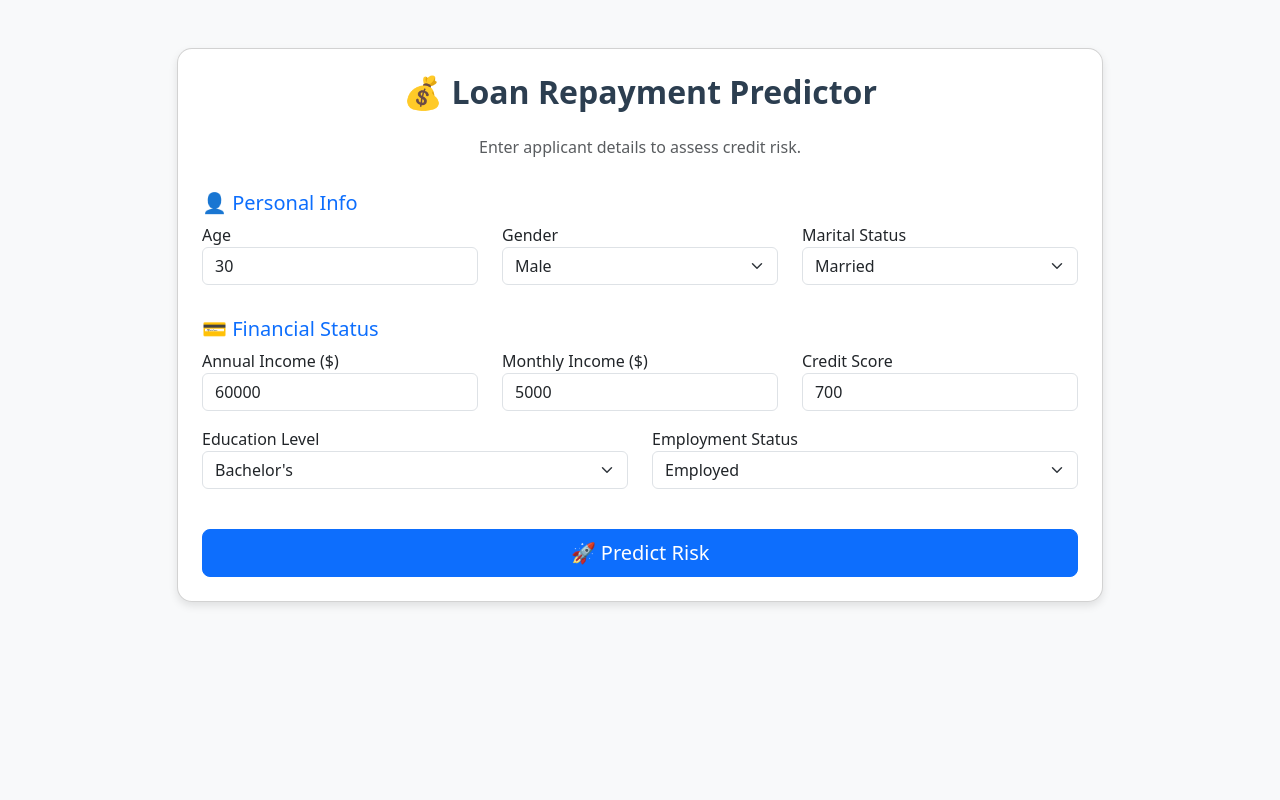
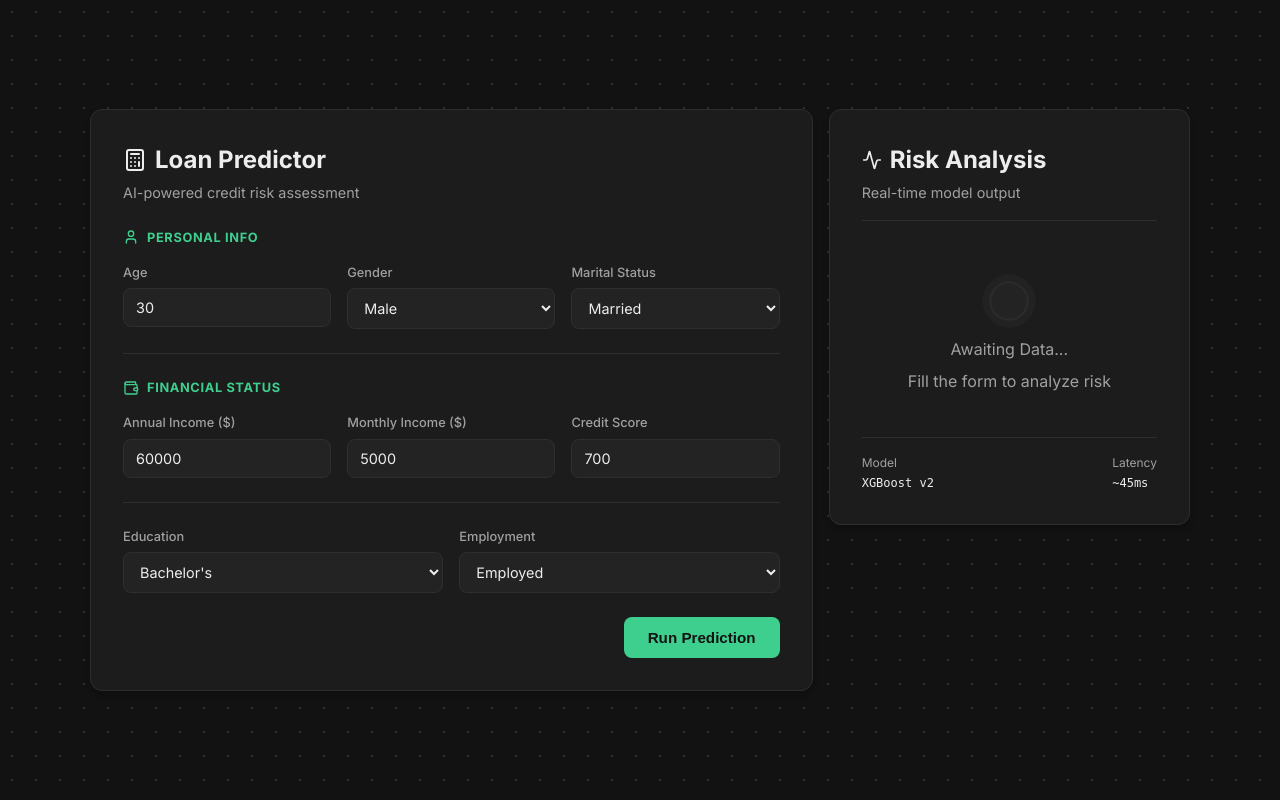
Before and after one commit to AdityaRajput8/Loan-Predictor, a Flask app: page / in a window 1280 px wide. Run offline with Flask 3, Linux system fonts and the light colour scheme; parts of the project's set-up code (start-up, migrations or seed data) failed here and were passed over.

Commit message:
refactor: improve UI styling and structured prediction data handling

```diff
--- a/app.py
+++ b/app.py
@@ -57,17 +57,34 @@ def home():
             features_scaled=scaler.transform(features)
             # 5. Make Prediction
             prediction = model.predict(features_scaled)
-            probability = model.predict_proba(features_scaled)[0][1]
+            probability = model.predict_proba(features_scaled)[0][1] # Probability of CLASS 1 (Approved)
+
             # 6. Format the Result
+            # We will pass structured data to the template for better UI handling
             if prediction[0] == 1:
-                prediction_text = f"✅ Approved! (Probability: {probability:.2%})"
+                prediction_label = "Approved"
+                prediction_class = "safe"
+                # If approved, score is high (probability of 1)
+                prediction_score = round(probability * 100)
             else:
-                prediction_text = f"⚠️ High Risk - Likely to Default (Probability: {1-probability:.2%})"
+                prediction_label = "High Risk"
+                prediction_class = "risk"
+                # If risk, score is low (probability of 1 is low)
+                # Or we can show "Risk Score" where high is bad.
+                # Let's stick to "Credit Score / Safety Score" where 100 is good.
+                prediction_score = round(probability * 100)
 
         except Exception as e:
-            prediction_text = f"Error: {str(e)}"
+            prediction_label = "Error"
+            prediction_class = "error"
+            prediction_score = 0
+            prediction_text = str(e) # Fallback for error message
 
-    # Render the HTML page and pass the prediction text to it
-    return render_template('index.html', prediction_result=prediction_text)
+    # Render the HTML page and pass structured data
+    return render_template('index.html',
+                           prediction_text=prediction_text if 'prediction_text' in locals() else None,
+                           result_label=prediction_label if 'prediction_label' in locals() else None,
+                           result_class=prediction_class if 'prediction_class' in locals() else None,
+                           result_score=prediction_score if 'prediction_score' in locals() else None)
 if __name__=='__main__':
     app.run(debug=True)
--- a/static/css/style.css
+++ b/static/css/style.css
@@ -0,0 +1,399 @@
+/* CSS Reset & Basic Setup */
+* {
+    box-sizing: border-box;
+    margin: 0;
+    padding: 0;
+}
+
+:root {
+    /* Colors */
+    --bg-color: #121212;
+    --card-bg: #1c1c1c;
+    --text-primary: #ededed;
+    --text-secondary: #a0a0a0;
+    --border-color: #2e2e2e;
+
+    /* Brand Colors */
+    --primary-green: #3ecf8e;
+    --primary-green-hover: #34b27b;
+    --primary-green-glow: rgba(62, 207, 142, 0.4);
+
+    --input-bg: #232323;
+    --input-focus-border: #3ecf8e;
+
+    --danger-red: #ef4444;
+    --success-green-bg: rgba(62, 207, 142, 0.1);
+    --success-green-text: #3ecf8e;
+    --danger-red-bg: rgba(239, 68, 68, 0.1);
+    --danger-red-text: #ef4444;
+
+    /* Spacing */
+    --spacing-xs: 4px;
+    --spacing-sm: 8px;
+    --spacing-md: 16px;
+    --spacing-lg: 24px;
+    --spacing-xl: 32px;
+
+    /* Radius */
+    --radius-sm: 4px;
+    --radius-md: 8px;
+    --radius-lg: 12px;
+}
+
+body {
+    font-family: 'Inter', -apple-system, BlinkMacSystemFont, "Segoe UI", Roboto, Helvetica, Arial, sans-serif;
+    background-color: var(--bg-color);
+    /* Subtle dot pattern background */
+    background-image: radial-gradient(#2e2e2e 1px, transparent 1px);
+    background-size: 24px 24px;
+    color: var(--text-primary);
+    line-height: 1.5;
+    min-height: 100vh;
+    display: flex;
+    justify-content: center;
+    align-items: center;
+    padding: var(--spacing-md);
+}
+
+/* Layout - Dashboard */
+.main-wrapper {
+    width: 100%;
+    max-width: 1100px;
+}
+
+.dashboard-grid {
+    display: grid;
+    grid-template-columns: 2fr 1fr; /* 2 parts form, 1 part analysis */
+    gap: var(--spacing-md);
+    align-items: start;
+}
+
+/* Cards */
+.card {
+    background-color: var(--card-bg);
+    border: 1px solid var(--border-color);
+    border-radius: var(--radius-lg);
+    box-shadow: 0 4px 6px rgba(0, 0, 0, 0.2);
+    padding: var(--spacing-xl);
+    overflow: hidden;
+    position: relative;
+    /* Subtle border glow trigger */
+    transition: box-shadow 0.3s ease;
+}
+
+.card:hover {
+    box-shadow: 0 8px 24px rgba(0,0,0,0.3);
+}
+
+.card-header {
+    margin-bottom: var(--spacing-lg);
+    text-align: left;
+}
+.card-header.align-left {
+    text-align: left;
+    border-bottom: 1px solid var(--border-color);
+    padding-bottom: var(--spacing-md);
+    margin-bottom: var(--spacing-md);
+}
+
+.header-title {
+    font-size: 1.5rem;
+    font-weight: 700;
+    color: var(--text-primary);
+    display: flex;
+    align-items: center;
+    gap: var(--spacing-sm);
+}
+
+.header-subtitle {
+    color: var(--text-secondary);
+    font-size: 0.9rem;
+    margin-top: 4px;
+}
+
+/* Form Styles */
+.form-section {
+    margin-bottom: var(--spacing-lg);
+    padding-bottom: var(--spacing-lg);
+    border-bottom: 1px solid var(--border-color);
+}
+.form-section:last-of-type {
+    border-bottom: none;
+    margin-bottom: 0;
+    padding-bottom: 0;
+}
+
+.section-title {
+    color: var(--primary-green);
+    font-size: 0.8rem;
+    text-transform: uppercase;
+    letter-spacing: 0.05em;
+    font-weight: 700;
+    margin-bottom: var(--spacing-md);
+    display: flex;
+    align-items: center;
+    gap: var(--spacing-sm);
+}
+
+/* Inputs & Glow */
+.grid-row {
+    display: grid;
+    grid-template-columns: repeat(3, 1fr);
+    gap: var(--spacing-md);
+}
+.grid-row.two-col {
+    grid-template-columns: repeat(2, 1fr);
+}
+
+.input-group label {
+    font-size: 0.8rem;
+    color: var(--text-secondary);
+    margin-bottom: 6px;
+    font-weight: 500;
+    display: block;
+}
+
+.input-field {
+    width: 100%;
+    background-color: var(--input-bg);
+    border: 1px solid var(--border-color);
+    color: var(--text-primary);
+    padding: 10px 12px;
+    border-radius: var(--radius-md);
+    font-size: 0.9rem;
+    font-family: inherit;
+    outline: none;
+    transition: all 0.2s ease;
+}
+
+.input-field:focus {
+    border-color: var(--input-focus-border);
+    box-shadow: 0 0 0 3px rgba(62, 207, 142, 0.15); /* Focus Glow */
+}
+
+/* Buttons & Loading State */
+.form-actions {
+    margin-top: var(--spacing-lg);
+    display: flex;
+    justify-content: flex-end;
+}
+
+.btn {
+    cursor: pointer;
+    border: none;
+    font-size: 0.95rem;
+    font-weight: 600;
+    padding: 12px 24px;
+    border-radius: var(--radius-md);
+    transition: all 0.2s ease;
+    display: inline-flex;
+    align-items: center;
+    justify-content: center;
+    min-width: 140px;
+    position: relative;
+    overflow: hidden;
+}
+
+.btn-primary {
+    background-color: var(--primary-green);
+    color: #121212;
+}
+
+.btn-primary:hover {
+    background-color: var(--primary-green-hover);
+    transform: translateY(-1px);
+    box-shadow: 0 4px 12px rgba(62, 207, 142, 0.3);
+}
+
+/* Loading Animation */
+.btn.loading .btn-text {
+    opacity: 0;
+}
+.btn.loading::after {
+    content: "";
+    position: absolute;
+    width: 20px;
+    height: 20px;
+    border: 2px solid transparent;
+    border-top-color: #1c1c1c;
+    border-radius: 50%;
+    animation: spin 0.8s linear infinite;
+}
+
+@keyframes spin {
+    to { transform: rotate(360deg); }
+}
+
+/* Analysis Panel */
+.analysis-content {
+    min-height: 200px;
+    display: flex;
+    flex-direction: column;
+    align-items: center;
+    justify-content: center;
+    padding: var(--spacing-md) 0;
+}
+
+/* Gauge */
+.gauge-container {
+    text-align: center;
+    width: 100%;
+}
+
+.gauge {
+    width: 180px;
+    height: 90px; /* Half circle */
+    position: relative;
+    overflow: hidden;
+    margin: 0 auto var(--spacing-md);
+}
+
+.gauge-body {
+    width: 180px;
+    height: 180px; /* Full circle */
+    background: #333; /* Track color */
+    border-radius: 50%;
+    position: relative;
+}
+
+.gauge-fill {
+    position: absolute;
+    top: 0; left: 0;
+    width: 100%; height: 100%;
+    border-radius: 50%;
+    background: conic-gradient(from 270deg, var(--primary-green) 0%, var(--primary-green) var(--angle), transparent var(--angle));
+    /* Thinner ring to give more space for text */
+    mask: radial-gradient(transparent 68%, black 69%);
+    -webkit-mask: radial-gradient(transparent 68%, black 69%);
+    transition: --angle 1s cubic-bezier(0.1, 0, 0.1, 1);
+}
+
+.gauge-cover {
+    position: absolute;
+    top: 0;
+    left: 0;
+    width: 100%;
+    height: 50%; /* Only top half */
+
+    text-align: center;
+    display: flex;
+    flex-direction: column;
+    align-items: center;
+    justify-content: flex-end;
+    padding-bottom: 2px; /* Fine tune to lift slightly off the cut-off line */
+    z-index: 10;
+}
+
+.score-text {
+    font-size: 2.25rem;
+    font-weight: 800;
+    line-height: 1;
+    color: var(--text-primary);
+    margin-bottom: 0;
+    display: flex;
+    align-items: baseline;
+    gap: 2px;
+}
+
+.score-sub {
+    font-size: 0.9rem;
+    font-weight: 500;
+    color: var(--text-secondary);
+    opacity: 0.8;
+}
+.score-label {
+    font-size: 0.8rem;
+    text-transform: uppercase;
+    letter-spacing: 1px;
+    color: var(--text-secondary);
+    margin-top: 4px;
+}
+
+/* Result Badge */
+.gauge-container.risk {
+    /* Override the green for the gauge if it's high risk */
+    --primary-green: var(--danger-red);
+}
+
+.result-badge {
+    display: inline-flex;
+    align-items: center;
+    gap: 8px;
+    padding: 8px 16px;
+    border-radius: 20px;
+    font-weight: 600;
+    font-size: 0.9rem;
+    margin-top: var(--spacing-md);
+}
+.result-badge.safe {
+    background-color: var(--success-green-bg);
+    color: var(--success-green-text);
+    border: 1px solid rgba(62, 207, 142, 0.3);
+}
+.result-badge.risk {
+    background-color: var(--danger-red-bg);
+    color: var(--danger-red-text);
+    border: 1px solid rgba(239, 68, 68, 0.3);
+    /* Override gauge color if risk */
+}
+
+/* Empty State */
+.empty-state {
+    text-align: center;
+    color: var(--text-secondary);
+    display: flex;
+    flex-direction: column;
+    align-items: center;
+    gap: var(--spacing-sm);
+}
+.pulse-ring {
+    width: 40px; height: 40px;
+    border-radius: 50%;
+    background: var(--input-bg);
+    border: 2px solid var(--border-color);
+    margin-bottom: var(--spacing-sm);
+    animation: pulse 2s infinite;
+}
+@keyframes pulse {
+    0% { transform: scale(0.95); box-shadow: 0 0 0 0 rgba(255, 255, 255, 0.1); }
+    70% { transform: scale(1); box-shadow: 0 0 0 10px rgba(255, 255, 255, 0); }
+    100% { transform: scale(0.95); box-shadow: 0 0 0 0 rgba(255, 255, 255, 0); }
+}
+
+/* Stats Row */
+.stats-row {
+    margin-top: auto; /* Push to bottom */
+    padding-top: var(--spacing-md);
+    border-top: 1px solid var(--border-color);
+    display: flex;
+    justify-content: space-between;
+}
+.stat-item {
+    display: flex;
+    flex-direction: column;
+    font-size: 0.75rem;
+}
+.stat-label { color: var(--text-secondary); }
+.stat-val { color: var(--text-primary); font-family: monospace; margin-top: 2px;}
+
+/* Icons sizing */
+.icon-sm { width: 16px; height: 16px; }
+.icon-md { width: 20px; height: 20px; }
+.icon-lg { width: 24px; height: 24px; }
+
+/* Responsive */
+@media (max-width: 900px) {
+    .dashboard-grid {
+        grid-template-columns: 1fr;
+    }
+    .analysis-card {
+        order: -1; /* Show analysis on top on mobile if results exist, or bottom? keep default order. */
+        /* Let's keep form first usually, but result should be visible if predicted. */
+    }
+}
+
+@media (max-width: 600px) {
+    .grid-row { grid-template-columns: 1fr; }
+    .grid-row.two-col { grid-template-columns: 1fr; }
+    .card { padding: var(--spacing-md); }
+}
--- a/templates/index.html
+++ b/templates/index.html
@@ -4,87 +4,97 @@
     <meta charset="UTF-8">
     <meta name="viewport" content="width=device-width, initial-scale=1.0">
     <title>Loan Prediction AI</title>
-    <link href="https://cdn.jsdelivr.net/npm/bootstrap@5.3.0/dist/css/bootstrap.min.css" rel="stylesheet">
-    <style>
-        body { background-color: #f8f9fa; }
-        .card { border-radius: 15px; box-shadow: 0 4px 8px rgba(0,0,0,0.1); }
-        .header-title { color: #2c3e50; font-weight: bold; }
-        .result-box { margin-top: 20px; padding: 15px; border-radius: 10px; font-weight: bold; text-align: center;}
-        .result-safe { background-color: #d4edda; color: #155724; border: 1px solid #c3e6cb; }
-        .result-risk { background-color: #f8d7da; color: #721c24; border: 1px solid #f5c6cb; }
-    </style>
+
+    <!-- Google Fonts: Inter -->
+    <link rel="preconnect" href="https://fonts.googleapis.com">
+    <link rel="preconnect" href="https://fonts.gstatic.com" crossorigin>
+    <link href="https://fonts.googleapis.com/css2?family=Inter:wght@400;500;600;700&display=swap" rel="stylesheet">
+
+    <link rel="stylesheet" href="{{ url_for('static', filename='css/style.css') }}">
 </head>
 <body>
 
-<div class="container mt-5 mb-5">
-    <div class="row justify-content-center">
-        <div class="col-lg-10">
-            <div class="card p-4">
-                <h2 class="text-center header-title mb-4">💰 Loan Repayment Predictor</h2>
-                <p class="text-center text-muted">Enter applicant details to assess credit risk.</p>
+<div class="main-wrapper">
+    <div class="dashboard-grid">
 
-                <form action="/" method="POST">
+        <!-- Left Column: Input Form -->
+        <div class="card form-card">
+            <header class="card-header">
+                <h2 class="header-title">
+                    <i data-lucide="calculator" class="icon-lg"></i> Loan Predictor
+                </h2>
+                <p class="header-subtitle">AI-powered credit risk assessment</p>
+            </header>
 
-                    <h5 class="text-primary mt-3">👤 Personal Info</h5>
-                    <div class="row">
-                        <div class="col-md-4 mb-3">
+            <form action="/" method="POST" class="auth-form" id="predictionForm">
+
+                <section class="form-section">
+                    <h5 class="section-title"><i data-lucide="user" class="icon-sm"></i> Personal Info</h5>
+                    <div class="grid-row">
+                        <div class="input-group">
                             <label>Age</label>
-                            <input type="number" name="age" class="form-control" required value="30">
+                            <input type="number" name="age" class="input-field" required value="30">
                         </div>
-                        <div class="col-md-4 mb-3">
+                        <div class="input-group">
                             <label>Gender</label>
-                            <select name="gender" class="form-select">
+                            <select name="gender" class="input-field">
                                 <option value="1">Male</option>
                                 <option value="0">Female</option>
                                 <option value="2">Other</option>
                             </select>
                         </div>
-                        <div class="col-md-4 mb-3">
+                        <div class="input-group">
                             <label>Marital Status</label>
-                            <select name="marital" class="form-select">
+                            <select name="marital" class="input-field">
                                 <option value="1">Married</option>
                                 <option value="2">Single</option>
                                 <option value="0">Divorced</option>
                             </select>
                         </div>
                     </div>
+                </section>
 
-                    <h5 class="text-primary mt-3">💳 Financial Status</h5>
-                    <div class="row">
-                        <div class="col-md-4 mb-3">
+                <section class="form-section">
+                    <h5 class="section-title"><i data-lucide="wallet" class="icon-sm"></i> Financial Status</h5>
+                    <div class="grid-row">
+                        <div class="input-group">
                             <label>Annual Income ($)</label>
-                            <input type="number" name="annual_income" class="form-control" value="60000">
+                            <input type="number" name="annual_income" class="input-field" value="60000">
                         </div>
-                        <div class="col-md-4 mb-3">
+                        <div class="input-group">
                             <label>Monthly Income ($)</label>
-                            <input type="number" name="monthly_income" class="form-control" value="5000">
+                            <input type="number" name="monthly_income" class="input-field" value="5000">
                         </div>
-                        <div class="col-md-4 mb-3">
+                        <div class="input-group">
                             <label>Credit Score</label>
-                            <input type="number" name="credit_score" class="form-control" value="700">
+                            <input type="number" name="credit_score" class="input-field" value="700">
                         </div>
                     </div>
+                </section>
 
-                    <div class="row">
-                        <div class="col-md-6 mb-3">
-                            <label>Education Level</label>
-                            <select name="education" class="form-select">
+                <section class="form-section">
+                    <div class="grid-row two-col">
+                        <div class="input-group">
+                            <label>Education</label>
+                            <select name="education" class="input-field">
                                 <option value="1">Bachelor's</option>
                                 <option value="4">Master's</option>
                                 <option value="3">High School</option>
                                 <option value="0">Associate</option>
                             </select>
                         </div>
-                        <div class="col-md-6 mb-3">
-                            <label>Employment Status</label>
-                            <select name="employment" class="form-select">
+                        <div class="input-group">
+                            <label>Employment</label>
+                            <select name="employment" class="input-field">
                                 <option value="0">Employed</option>
                                 <option value="2">Self-Employed</option>
                                 <option value="3">Unemployed</option>
                             </select>
                         </div>
                     </div>
+                </section>
 
+                <!-- Hidden Fields -->
                 <input type="hidden" name="dti" value="0.3">
                 <input type="hidden" name="loan_amount" value="15000">
                 <input type="hidden" name="loan_purpose" value="1">
@@ -99,22 +109,88 @@
                 <input type="hidden" name="public_records" value="0">
                 <input type="hidden" name="num_delinq" value="0">
 
-                    <div class="d-grid gap-2 mt-4">
-                        <button type="submit" class="btn btn-primary btn-lg">🚀 Predict Risk</button>
+                <div class="form-actions">
+                    <button type="submit" class="btn btn-primary" id="submitBtn">
+                        <span class="btn-text">Run Prediction</span>
+                        <span class="btn-loader"></span>
+                    </button>
                 </div>
 
             </form>
+        </div>
 
-                {% if prediction_result %}
-                    <div class="result-box {% if 'Approved' in prediction_result %}result-safe{% else %}result-risk{% endif %}">
-                        <h3>{{ prediction_result }}</h3>
-                    </div>
-                {% endif %}
+        <!-- Right Column: Analysis Panel -->
+        <div class="card analysis-card">
+            <header class="card-header align-left">
+                <h2 class="header-title title-sm">
+                    <i data-lucide="activity" class="icon-md"></i> Risk Analysis
+                </h2>
+                <p class="header-subtitle">Real-time model output</p>
+            </header>
 
-            </div>
+            <div class="analysis-content">
+                {% if result_label %}
+                    <div class="gauge-container {{ result_class }}">
+                        <!-- SVG Gauge -->
+                        <div class="gauge">
+                            <div class="gauge-body">
+                                <div class="gauge-fill" style="--angle: {{ result_score * 1.8 }}deg;"></div>
+                                <div class="gauge-cover">
+                                    <span class="score-text">{{ result_score }}<span class="score-sub">/100</span></span>
+                                    <span class="score-label">Trust Score</span>
                                 </div>
                             </div>
                         </div>
 
+                        <div class="result-badge {{ result_class }}">
+                            {% if result_class == 'safe' %}
+                                <i data-lucide="check-circle" class="icon-sm"></i>
+                            {% else %}
+                                <i data-lucide="alert-triangle" class="icon-sm"></i>
+                            {% endif %}
+                            {{ result_label }}
+                        </div>
+                    </div>
+                {% else %}
+                    <div class="empty-state">
+                        <div class="pulse-ring"></div>
+                        <p>Awaiting Data...</p>
+                        <span class="sub-text">Fill the form to analyze risk</span>
+                    </div>
+                {% endif %}
+            </div>
+
+            <div class="stats-row">
+                <div class="stat-item">
+                    <span class="stat-label">Model</span>
+                    <span class="stat-val">XGBoost v2</span>
+                </div>
+                <div class="stat-item">
+                    <span class="stat-label">Latency</span>
+                    <span class="stat-val">~45ms</span>
+                </div>
+            </div>
+
+        </div>
+
+    </div>
+</div>
+
+<!-- Icons Script -->
+<script src="https://unpkg.com/lucide@latest"></script>
+<script>
+    lucide.createIcons();
+
+    // Simple loading state
+    const form = document.getElementById('predictionForm');
+    const btn = document.getElementById('submitBtn');
+
+    if(form) {
+        form.addEventListener('submit', function() {
+            btn.classList.add('loading');
+        });
+    }
+</script>
+
 </body>
 </html>
```
Lines whose indentation alone changed are shown as unchanged.
